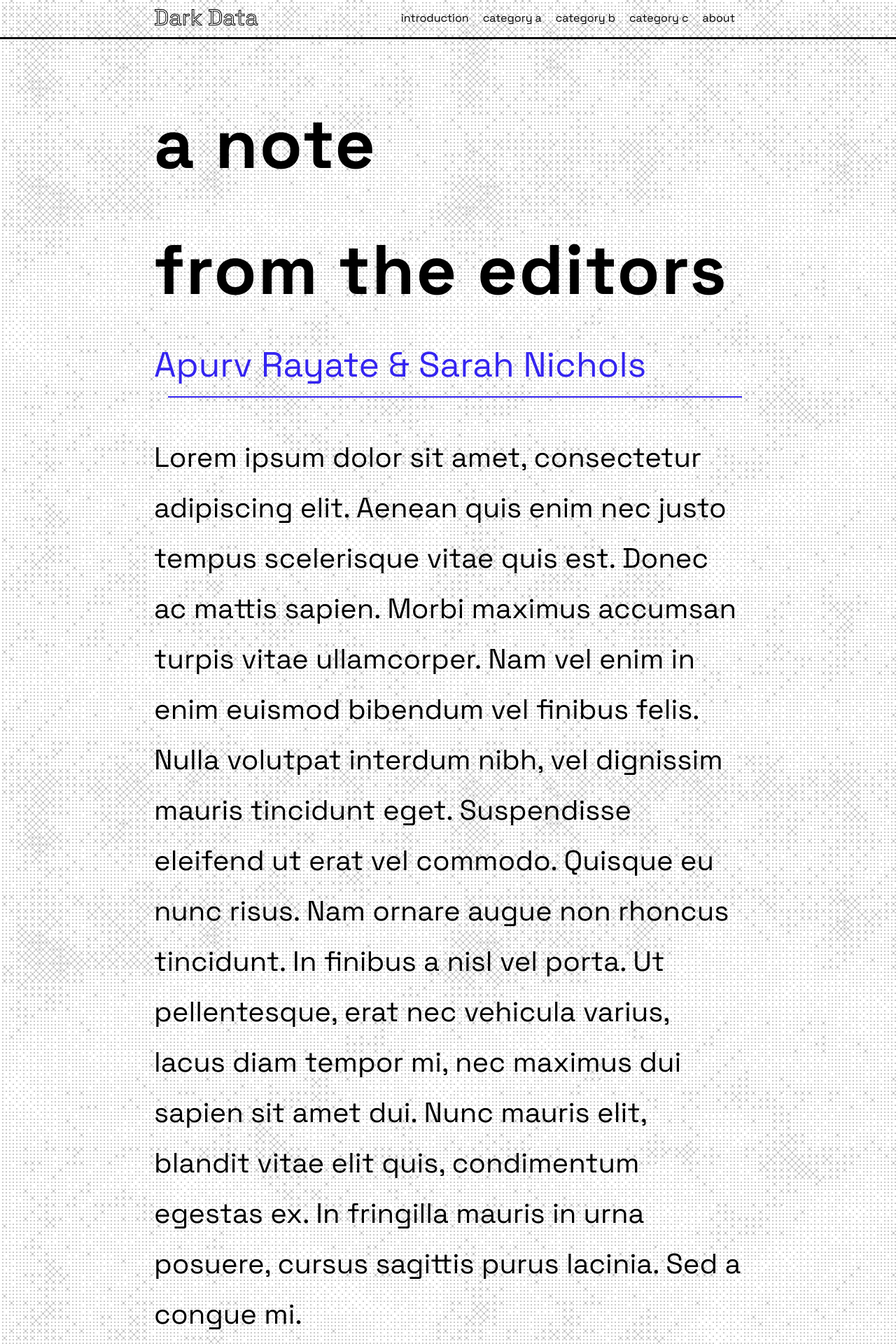
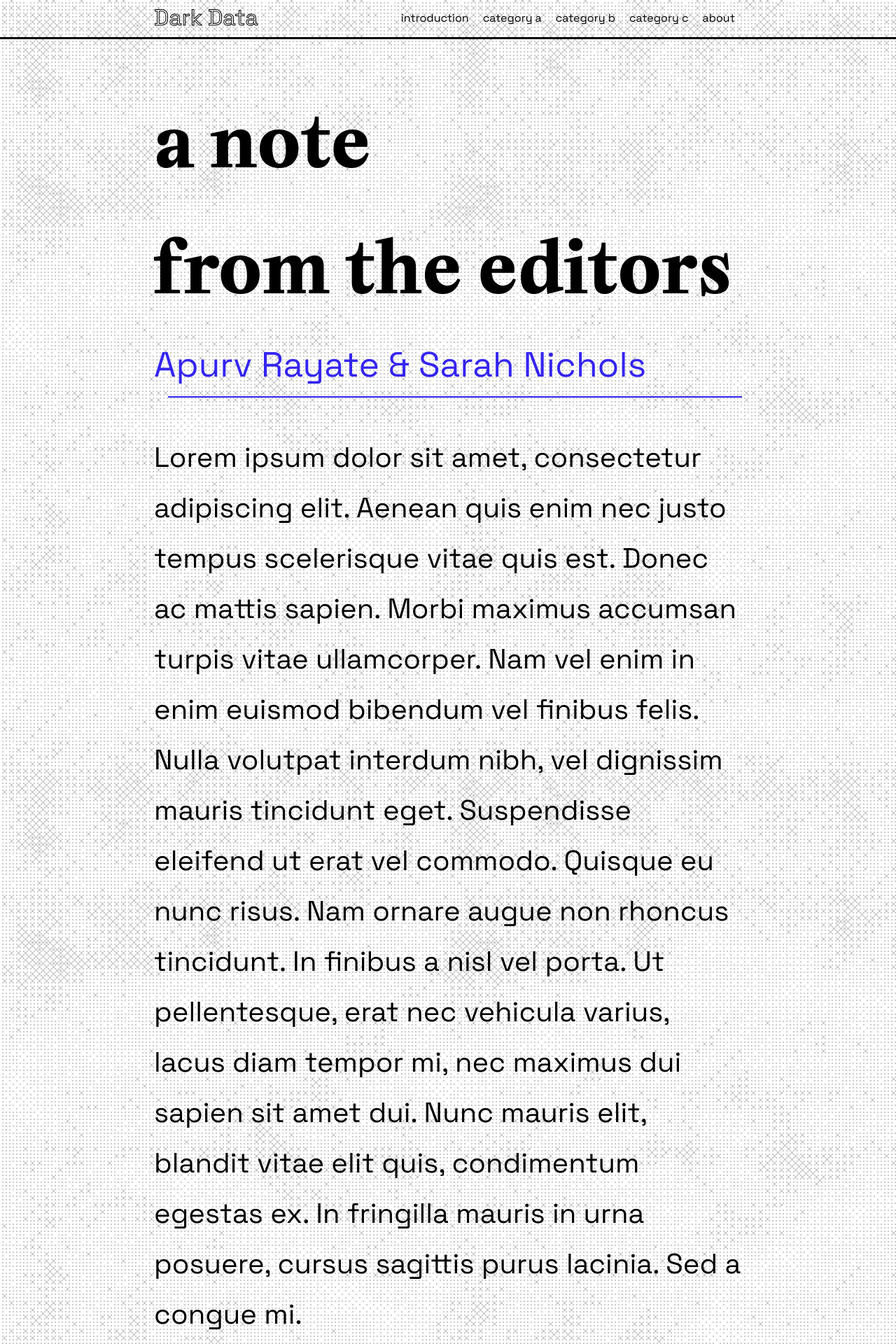
Before and after one commit to olivierbrcknr/mfadt-darkdata-zine, a Jekyll site: the page built from index.html, in a window 1280 px wide. Shown: the top 1920 px of the page at 70% size. Built offline with Jekyll 4.4.1, drawn with Linux system fonts in a browser that asks for light colours.

Commit message:
adding commas bc i'm a dummy

```diff
--- a/_sass/_typeSystem.scss
+++ b/_sass/_typeSystem.scss
@@ -1,5 +1,5 @@
 @mixin title ($color: $color-black) {
-  font-family: "Minipax" serif;
+  font-family: "Minipax", serif;
   font-weight: 700;
   font-size: 8.75rem;
   letter-spacing: 0.02em;
@@ -7,28 +7,28 @@
 }
 
 @mixin byline ($color: $color-highlight) {
-  font-family: "Space Grotesk" sans-serif;
+  font-family: "Space Grotesk", sans-serif;
   font-weight: 400;
   font-size: 3.125rem;
   color: $color;
 }
 
 @mixin body ($color: $color-black) {
-  font-family: "Space Grotesk" sans-serif;
+  font-family: "Space Grotesk", sans-serif;
   font-weight: 400;
   font-size: 2.5rem;
   color: $color;
 }
 
 @mixin category ($color: $color-black) {
-  font-family: "Space Grotesk" sans-serif;
+  font-family: "Space Grotesk", sans-serif;
   font-weight: 700;
   font-size: 6.25rem;
   color: $color;
 }
 
 @mixin nav-link ($color: $color-black) {
-  font-family: "Space Grotesk" sans-serif;
+  font-family: "Space Grotesk", sans-serif;
   font-weight: 400;
   font-size: 2.5rem;
   color: $color;
```
